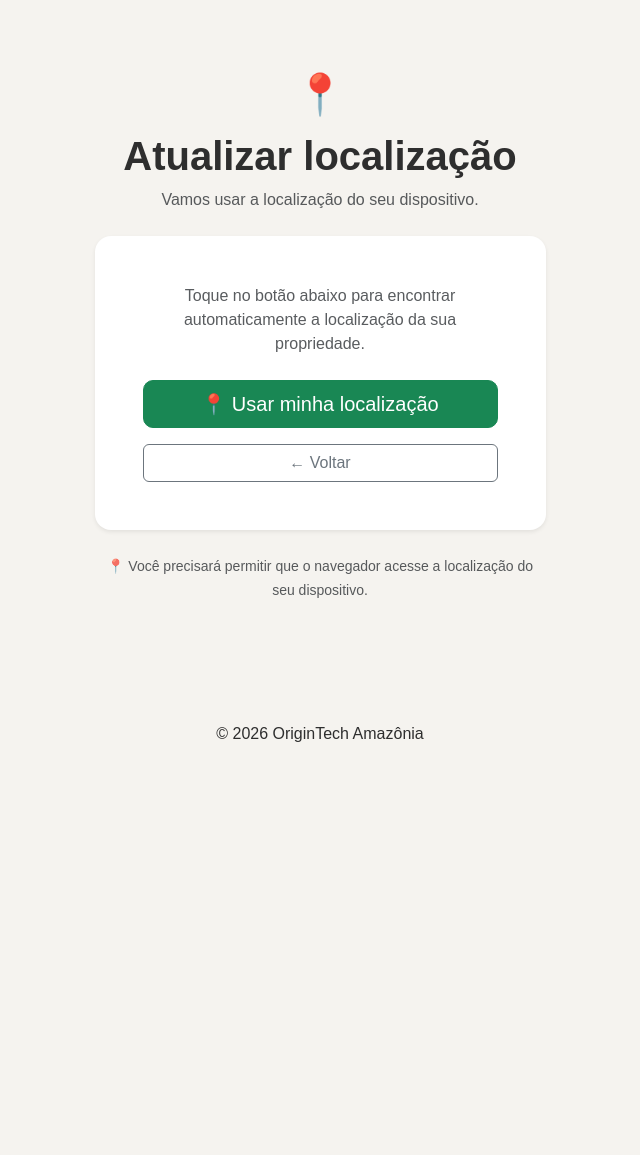
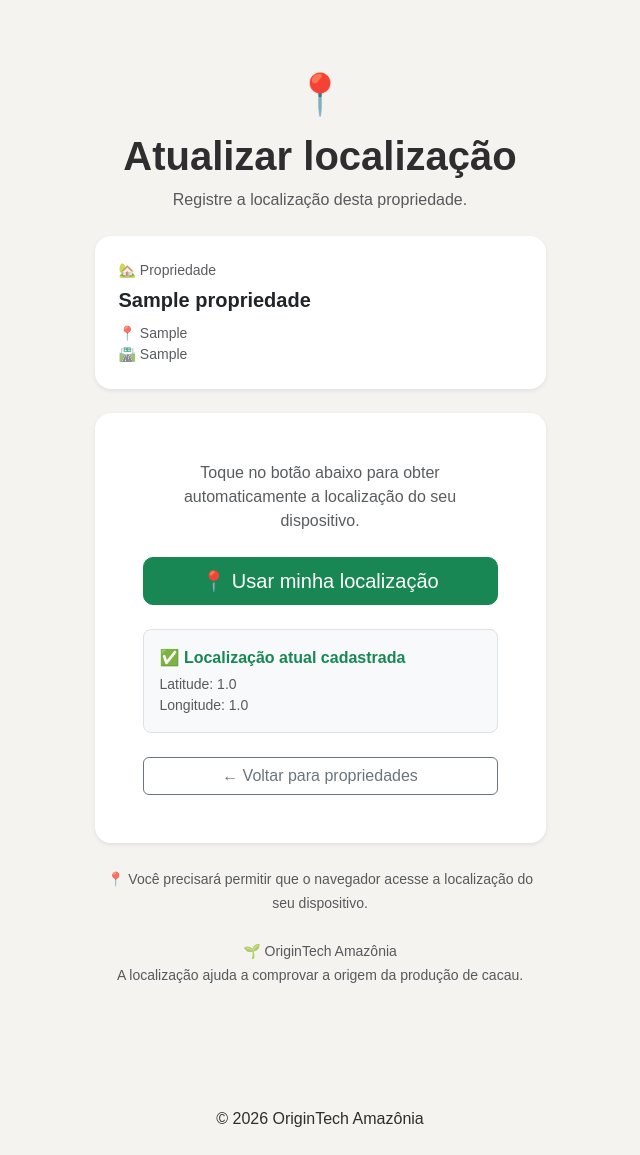
Before and after one commit to Brunnacosta/origintech-amazonia, a Flask app: page /propriedade/1/localizacao in a window 1280 px wide. Shown: the part 56-1211 px from the top of the page, without its empty margins (320-960 px from the left). Before the commit the page ends 798 px from the top, so only its background shows below. Run offline with Flask 3, Linux system fonts and the light colour scheme; a user stored in the database is signed in; tables that the repository leaves empty hold one stand-in row (values such as "Sample post").

Commit message:
feat: improve property location flow

```diff
--- a/backend/templates/atualizar_localizacao.html
+++ b/backend/templates/atualizar_localizacao.html
@@ -1,7 +1,7 @@
 {% extends "base.html" %}
 
 {% block title %}
-Atualizar Localização
+Atualizar Localização - OriginTech Amazônia
 {% endblock %}
 
 {% block content %}
@@ -11,6 +11,7 @@ Atualizar Localização
     <div class="row justify-content-center">
 
         <div class="col-12 col-md-7 col-lg-5">
+
 
             <!-- =====================================================
                  CABEÇALHO
@@ -29,26 +30,68 @@ Atualizar Localização
                     Atualizar localização
                 </h1>
 
-                <p class="text-muted">
-                    Vamos usar a localização do seu dispositivo.
+                <p class="text-muted mb-0">
+                    Registre a localização desta propriedade.
                 </p>
 
             </div>
 
 
             <!-- =====================================================
-                 CARD
+                 PROPRIEDADE SELECIONADA
+            ====================================================== -->
+
+            <div class="card border-0 shadow-sm mb-4">
+
+                <div class="card-body p-4">
+
+                    <div class="text-muted small mb-1">
+                        🏡 Propriedade
+                    </div>
+
+                    <div class="fw-bold fs-5">
+                        {{ propriedade.nome }}
+                    </div>
+
+
+                    {% if propriedade.municipio %}
+
+                        <div class="text-muted small mt-2">
+                            📍 {{ propriedade.municipio }}
+                        </div>
+
+                    {% endif %}
+
+
+                    {% if propriedade.vicinal %}
+
+                        <div class="text-muted small">
+                            🛣️ {{ propriedade.vicinal }}
+                        </div>
+
+                    {% endif %}
+
+                </div>
+
+            </div>
+
+
+            <!-- =====================================================
+                 CARD GPS
             ====================================================== -->
 
             <div class="card border-0 shadow-sm">
 
                 <div class="card-body p-4 p-md-5">
 
+
                     <div class="text-center mb-4">
 
                         <p class="text-muted mb-0">
-                            Toque no botão abaixo para encontrar
-                            automaticamente a localização da sua propriedade.
+
+                            Toque no botão abaixo para obter
+                            automaticamente a localização do seu dispositivo.
+
                         </p>
 
                     </div>
@@ -60,11 +103,17 @@ Atualizar Localização
 
                     <form
                         method="POST"
-                        action="{{ url_for('auth.atualizar_localizacao') }}"
+                        action="{{ url_for(
+                            'auth.atualizar_localizacao',
+                            propriedade_id=propriedade.id
+                        ) }}"
                         id="form-localizacao"
                     >
 
-                        <!-- Campos escondidos -->
+
+                        <!-- =================================================
+                             CAMPOS ESCONDIDOS
+                        ================================================== -->
 
                         <input
                             type="hidden"
@@ -108,19 +157,52 @@ Atualizar Localização
 
 
                         <!-- =================================================
+                             LOCALIZAÇÃO ATUAL
+                        ================================================== -->
+
+                        {% if propriedade.latitude is not none
+                              and propriedade.longitude is not none %}
+
+                            <div class="border rounded-3 p-3 bg-light mt-4">
+
+                                <div class="fw-semibold text-success">
+                                    ✅ Localização atual cadastrada
+                                </div>
+
+                                <div class="text-muted small mt-1">
+
+                                    Latitude:
+                                    {{ propriedade.latitude }}
+
+                                    <br>
+
+                                    Longitude:
+                                    {{ propriedade.longitude }}
+
+                                </div>
+
+                            </div>
+
+                        {% endif %}
+
+
+                        <!-- =================================================
                              VOLTAR
                         ================================================== -->
 
-                        <div class="d-grid mt-3">
+                        <div class="d-grid mt-4">
 
                             <a
-                                href="{{ url_for('auth.minha_propriedade') }}"
+                                href="{{ url_for(
+                                    'auth.minha_propriedade'
+                                ) }}"
                                 class="btn btn-outline-secondary"
                             >
-                                ← Voltar
+                                ← Voltar para propriedades
                             </a>
 
                         </div>
+
 
                     </form>
 
@@ -143,6 +225,27 @@ Atualizar Localização
                 </small>
 
             </div>
+
+
+            <!-- =====================================================
+                 RODAPÉ
+            ====================================================== -->
+
+            <div class="text-center mt-4">
+
+                <small class="text-muted">
+
+                    🌱 OriginTech Amazônia
+
+                    <br>
+
+                    A localização ajuda a comprovar a origem
+                    da produção de cacau.
+
+                </small>
+
+            </div>
+
 
         </div>
 
@@ -185,17 +288,24 @@ Atualizar Localização
         "click",
         function () {
 
-            // Verifica suporte do navegador
+
+            // ====================================================
+            // VERIFICAR SUPORTE DO NAVEGADOR
+            // ====================================================
+
             if (!navigator.geolocation) {
 
                 mensagem.textContent =
-                    "Seu dispositivo não permite obter a localização.";
+                    "⚠️ Seu dispositivo não permite obter a localização.";
 
                 return;
             }
 
 
-            // Estado inicial
+            // ====================================================
+            // ESTADO INICIAL
+            // ====================================================
+
             botao.disabled = true;
 
             botao.textContent =
@@ -213,6 +323,11 @@ Atualizar Localização
 
                 function (posicao) {
 
+
+                    // =================================================
+                    // COORDENADAS
+                    // =================================================
+
                     const latitude =
                         posicao.coords.latitude;
 
@@ -220,9 +335,9 @@ Atualizar Localização
                         posicao.coords.longitude;
 
 
-                    // --------------------------------------------
-                    // Preenche campos
-                    // --------------------------------------------
+                    // =================================================
+                    // PREENCHER CAMPOS
+                    // =================================================
 
                     campoLatitude.value =
                         latitude.toFixed(6);
@@ -231,17 +346,17 @@ Atualizar Localização
                         longitude.toFixed(6);
 
 
-                    // --------------------------------------------
-                    // Mensagem
-                    // --------------------------------------------
+                    // =================================================
+                    // MENSAGEM
+                    // =================================================
 
                     mensagem.textContent =
                         "✅ Localização encontrada. Salvando...";
 
 
-                    // --------------------------------------------
-                    // Envia automaticamente
-                    // --------------------------------------------
+                    // =================================================
+                    // ENVIAR FORMULÁRIO
+                    // =================================================
 
                     formulario.submit();
 
@@ -250,9 +365,18 @@ Atualizar Localização
 
                 function (erro) {
 
+
+                    // =================================================
+                    // MENSAGEM PADRÃO
+                    // =================================================
+
                     let texto =
-                        "Não foi possível obter sua localização.";
+                        "⚠️ Não foi possível obter sua localização.";
 
+
+                    // =================================================
+                    // PERMISSÃO NEGADA
+                    // =================================================
 
                     if (erro.code === 1) {
 
@@ -261,12 +385,22 @@ Atualizar Localização
 
                     }
 
+
+                    // =================================================
+                    // POSIÇÃO INDISPONÍVEL
+                    // =================================================
+
                     else if (erro.code === 2) {
 
                         texto =
                             "⚠️ Não foi possível encontrar sua localização.";
 
                     }
+
+
+                    // =================================================
+                    // TIMEOUT
+                    // =================================================
 
                     else if (erro.code === 3) {
 
@@ -276,9 +410,17 @@ Atualizar Localização
                     }
 
 
+                    // =================================================
+                    // MOSTRAR ERRO
+                    // =================================================
+
                     mensagem.textContent =
                         texto;
 
+
+                    // =================================================
+                    // RESTAURAR BOTÃO
+                    // =================================================
 
                     botao.disabled = false;
 
@@ -286,6 +428,7 @@ Atualizar Localização
                         "📍 Usar minha localização";
 
                 },
+
 
                 {
                     enableHighAccuracy: true,
```
